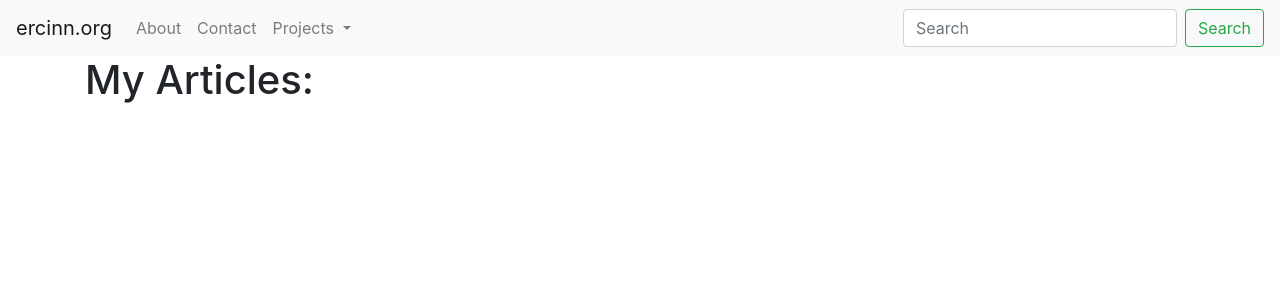
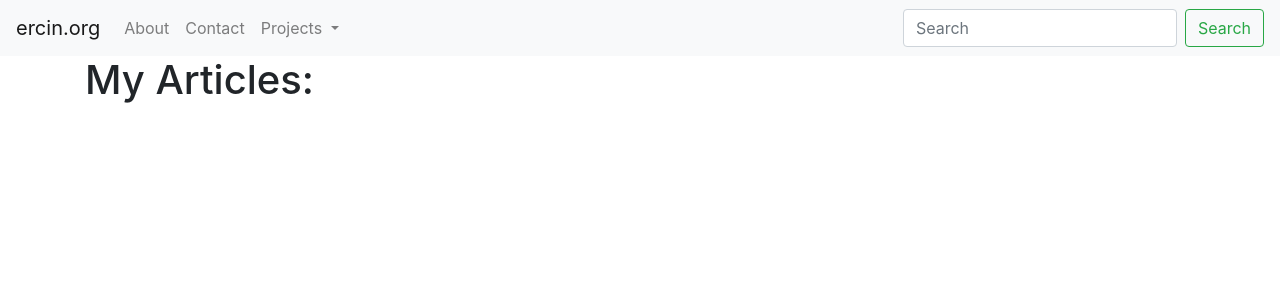
Before and after one commit to recelci/camegood, a Django app: page /blog/ in a window 1280 px wide. Shown: the top 300 px of the page. Run offline with Django 3.2, Linux system fonts and the light colour scheme; data that the repository does not hold is empty; some libraries are stand-ins or nearby versions.

Commit message:
First commit

```diff
--- a/templates/navbar.html
+++ b/templates/navbar.html
@@ -1,6 +1,6 @@
 <nav class="navbar navbar-expand-lg navbar-light bg-light">
 
-	<a class="navbar-brand" href="{% url 'home' %}">ercinn.org</a>
+	<a class="navbar-brand" href="{% url 'home' %}">ercin.org</a>
 
 	<button class="navbar-toggler" type="button" data-toggle="collapse" data-target="#navbarSupportedContent" aria-controls="navbarSupportedContent" aria-expanded="false" aria-label="Toggle navigation">
 		<span class="navbar-toggler-icon"></span>
```
Also changed, not shown: 1 other file.
